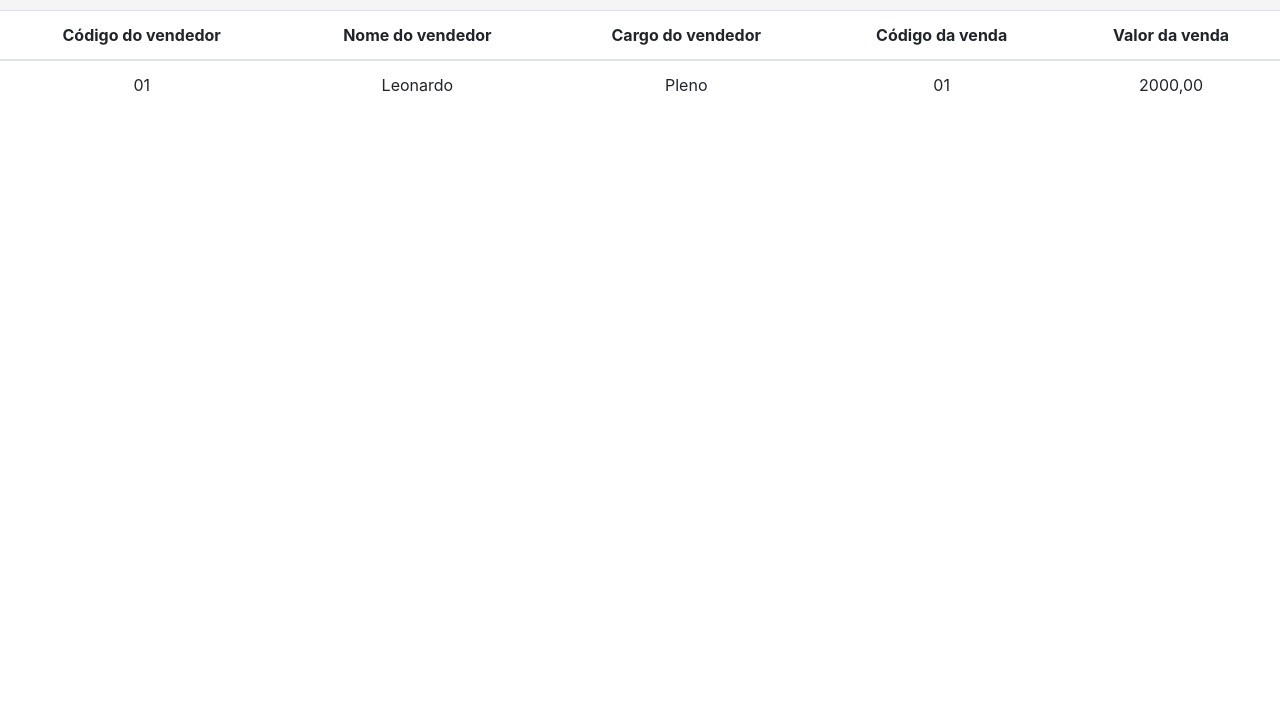
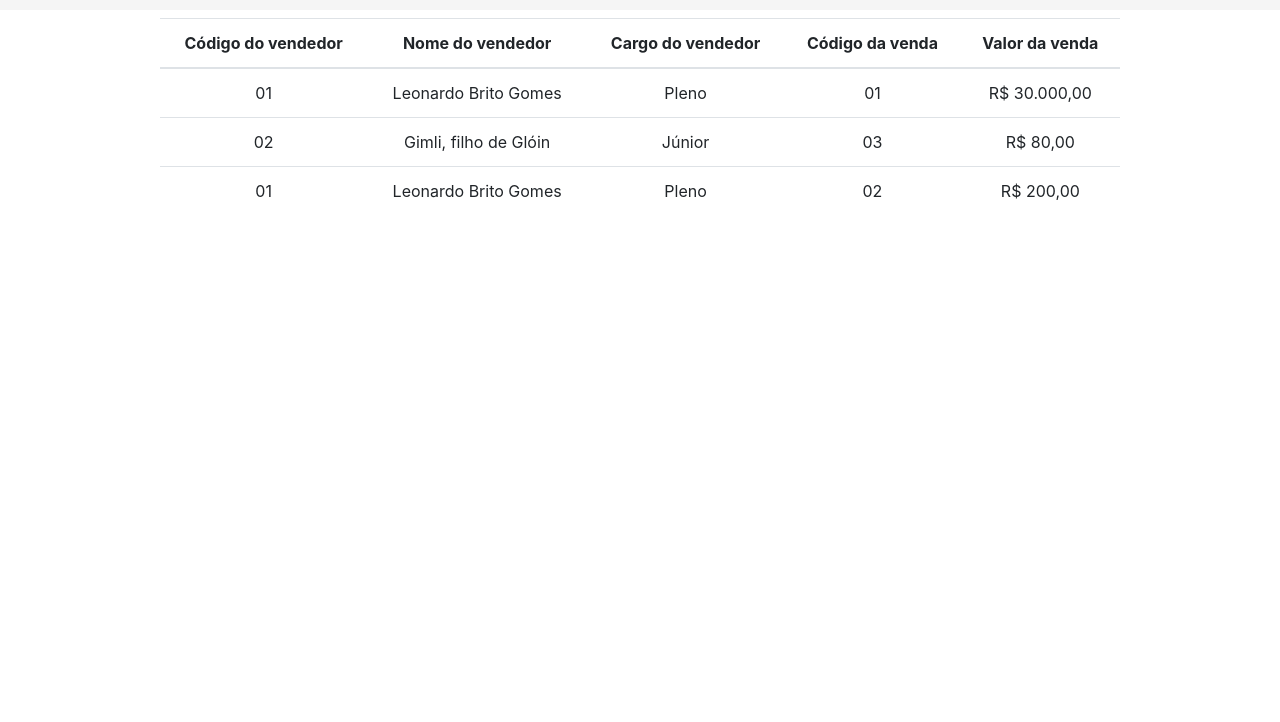
Before and after one commit to D0ntP4nic42/projetoSiteGunter, a plain HTML site: page index.html in a window 1280 px wide. Shown: the part 78-800 px from the top of the page. Drawn offline with nearby package versions, Linux system fonts and the light colour scheme.

Commit message:
Update index.html

```diff
--- a/index.html
+++ b/index.html
@@ -1,7 +1,7 @@
 <!doctype html>
 <html lang="pt-BR">
   <head>
-    <title>Title</title>
+    <title>Relátorio de vendas</title>
     <!-- Required meta tags -->
     <meta charset="utf-8">
     <meta name="viewport" content="width=device-width, initial-scale=1, shrink-to-fit=no">
@@ -13,17 +13,29 @@
         header {
             background-color: whitesmoke;
         }
+
         h1 {
             font-family: Helvetica, sans-serif;
+        }
+
+        main {
+            width: 960px;
+            margin: auto;
+            background-color: white;
+        }
+
+        tr:hover {
+            background-color: lightgrey;
+            transition: all ease;
         }
     </style>
   </head>
   <body>
     <header class="text-center pt-3 pb-3">
-        <h1>Consórsios LTDA</h1>
+        <h1>Consórsios.LTDA</h1>
     </header>
 
-    <main class="text-center">
+    <main class="text-center mt-2">
         <table class="table">
             <thead>
                 <tr>
@@ -42,10 +54,26 @@
         let vendas = [
             {
                 codVendedor: '01',
-                nomeVendedor: 'Leonardo',
+                nomeVendedor: 'Leonardo Brito Gomes',
                 cargo: 'Pleno',
                 codVenda: '01',
-                valorVenda: '2000,00'
+                valorVenda: '30000'
+            },
+
+            {
+                codVendedor: '02',
+                nomeVendedor: 'Gimli, filho de Glóin',
+                cargo: 'Júnior',
+                codVenda: '03',
+                valorVenda: '80'
+            },
+
+            {
+                codVendedor: '01',
+                nomeVendedor: 'Leonardo Brito Gomes',
+                cargo: 'Pleno',
+                codVenda: '02',
+                valorVenda: '200'
             }
         ]
 
@@ -55,13 +83,19 @@
 
             tableBody.innerHTML = ''
             vendas.forEach(venda => {
+                venda.valorVenda = parseFloat(venda.valorVenda)
+                valorVendaFormatado = venda.valorVenda.toLocaleString('pt-BR', {
+                    style: 'currency',
+                    currency: 'BRL'
+                })
+
                 tableBody.innerHTML += `
                     <tr>
                         <td>${venda.codVendedor}</td>
                         <td>${venda.nomeVendedor}</td>
                         <td>${venda.cargo}</td>
                         <td>${venda.codVenda}</td>
-                        <td>${venda.valorVenda}</td>
+                        <td>${valorVendaFormatado}</td>
                     </tr>
                 `
             })
```
